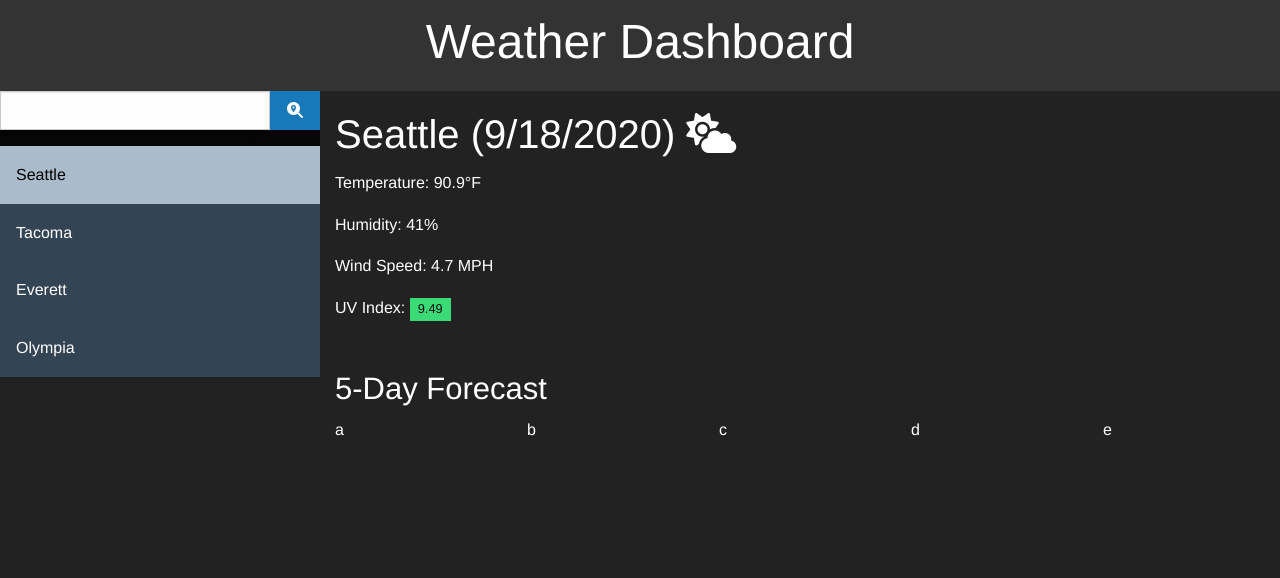
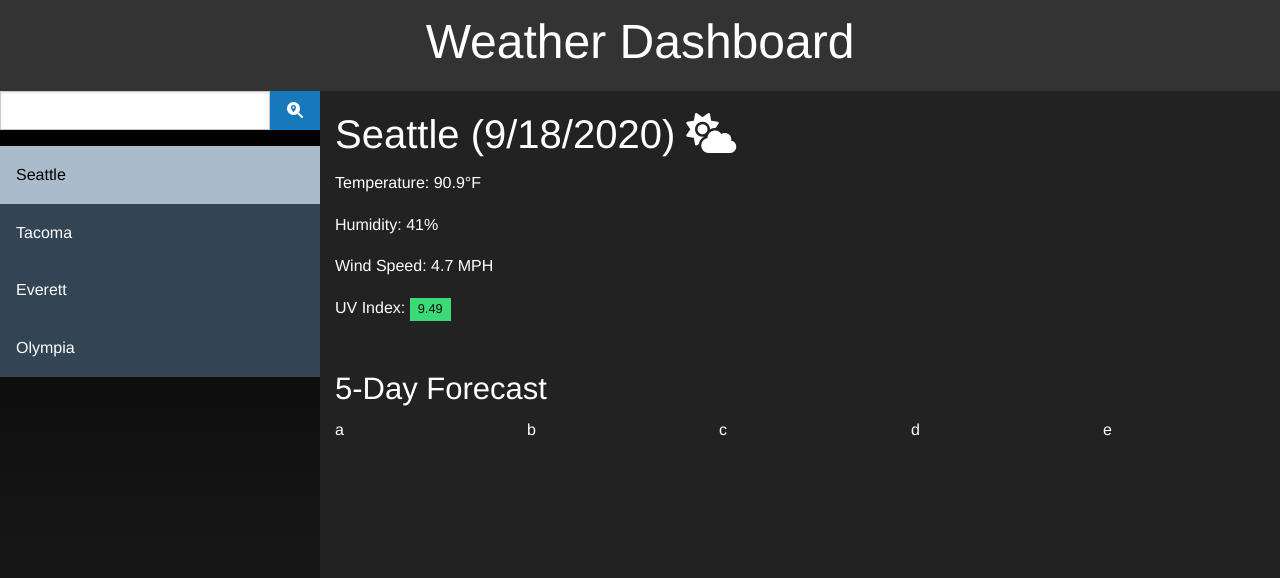
Before and after one commit to Mrjcowman/weatherDashboard, a plain HTML site: page index.html in a window 1280 px wide. Drawn offline with nearby package versions, Linux system fonts and the light colour scheme.

Commit message:
Added media query for better element division

```diff
--- a/script.js
+++ b/script.js
@@ -2,11 +2,17 @@ const apiKey = "77e74a091d5990f837c233f900382ee3";
 
 $(document).foundation();
 
-// let headerHeight = $("header").outerHeight();
-// let bodyHeight = $("body").height();
+const smallScreenMedia = window.matchMedia("(min-width: 39.9375em)");
+let headerHeight = $("header").outerHeight();
+let bodyHeight = $("body").height();
 
+const updateSidebarHeight = ()=>{
+    if(smallScreenMedia.matches){
+        $("main").height(bodyHeight-headerHeight);
+    } else {
+        $("main").height("auto");
+    }
+}
 
-
-// if(window.matchMedia("(min-width: 39.9375em)").matches){
-//     $("main").height(bodyHeight-headerHeight);
-// }
+updateSidebarHeight();
+smallScreenMedia.addEventListener("change", updateSidebarHeight);
--- a/style.css
+++ b/style.css
@@ -5,6 +5,11 @@ body {
 
 header.top-bar {
     background-color: #333;
+}
+
+.search-section {
+    background: linear-gradient(#000000ff, #00000000);
+    height: 100%;
 }
 
 #history-dropdown {
@@ -64,14 +69,4 @@ header.top-bar {
     body {
         min-height: 100vh;
     }
-
-    main {
-        height: 100%;
-    }
-
-    .search-section {
-        background: linear-gradient(#000000ff, #00000000);
-
-        height: 100%;
-    }
   }
```
